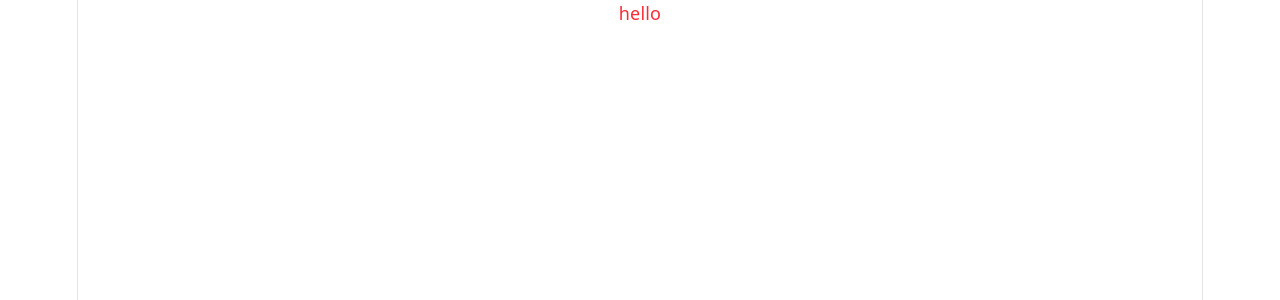
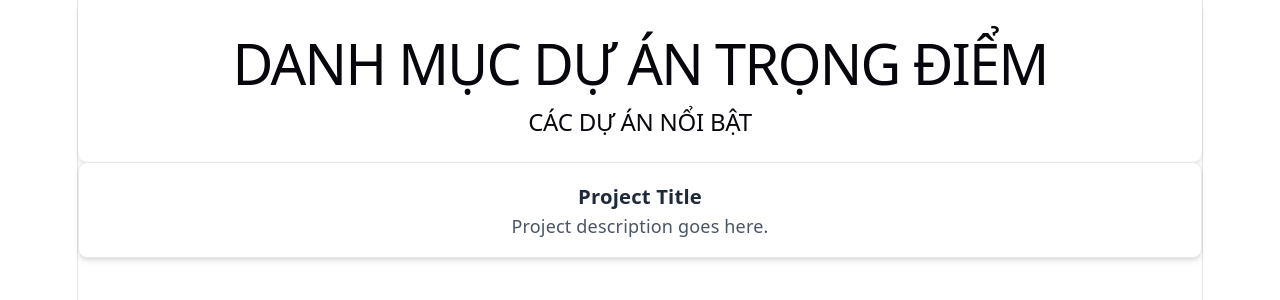
Before and after one commit to khoawork/creative-industry-center, a React (Vite) app in the folder frontend/: page /projects in a window 1280 px wide. Shown: the top 300 px of the page. Built offline with nearby package versions, Linux system fonts and the light colour scheme.

Commit message:
create structures projects page

```diff
--- a/frontend/src/App.jsx
+++ b/frontend/src/App.jsx
@@ -2,14 +2,17 @@ import { useState } from 'react'
 import heroImg from './assets/hero.png'
 import reactLogo from './assets/react.svg'
 import viteLogo from './assets/vite.svg'
+
 import './App.css'
+
+import { Projects } from './pages/Projects'
 
 function App() {
   const [count, setCount] = useState(0)
 
   return (
     <div className="text-red-500">
-      hello
+      <Projects />
     </div>
   )
 }
--- /dev/null
+++ b/frontend/src/components/Projects/project-card.jsx
@@ -0,0 +1,10 @@
+export function ProjectCard(){
+  return (
+    <div className="bg-white border border-gray-200 rounded-lg shadow-md p-4">
+      <h3 className="text-lg font-semibold text-gray-800">Project Title</h3>
+      <p className="text-gray-600">Project description goes here.</p>
+    </div>
+  );
+}
+
+export default ProjectCard
--- /dev/null
+++ b/frontend/src/components/Projects/project-header.jsx
@@ -0,0 +1,10 @@
+export function ProjectHeader() {
+  return (
+    <div className=" p-4 rounded-lg shadow-md">
+      <h1 className="text-[#d49520]">DANH MỤC DỰ ÁN TRỌNG ĐIỂM</h1>
+      <h2 className="text-4xl font-bold text-gray-800">CÁC DỰ ÁN NỔI BẬT</h2>
+    </div>
+  );
+}
+
+export default ProjectHeader;
--- /dev/null
+++ b/frontend/src/pages/Projects/index.jsx
@@ -0,0 +1,13 @@
+import ProjectCard from "../../components/Projects/project-card"
+import ProjectHeader from "../../components/Projects/project-header"
+
+export function Projects() {
+  return (
+    <div className="text-red-500">
+      <ProjectHeader />
+      <ProjectCard />
+    </div>
+  )
+}
+
+export default Projects
```
Also changed, not shown: frontend/src/components/Projects/project-collab.jsx (added), frontend/src/components/Projects/project-filter.jsx (added), frontend/src/components/Projects/project-form.jsx (added), frontend/src/components/Projects/project-layout.jsx (added), frontend/src/components/Projects/project-paginator.jsx (added).
